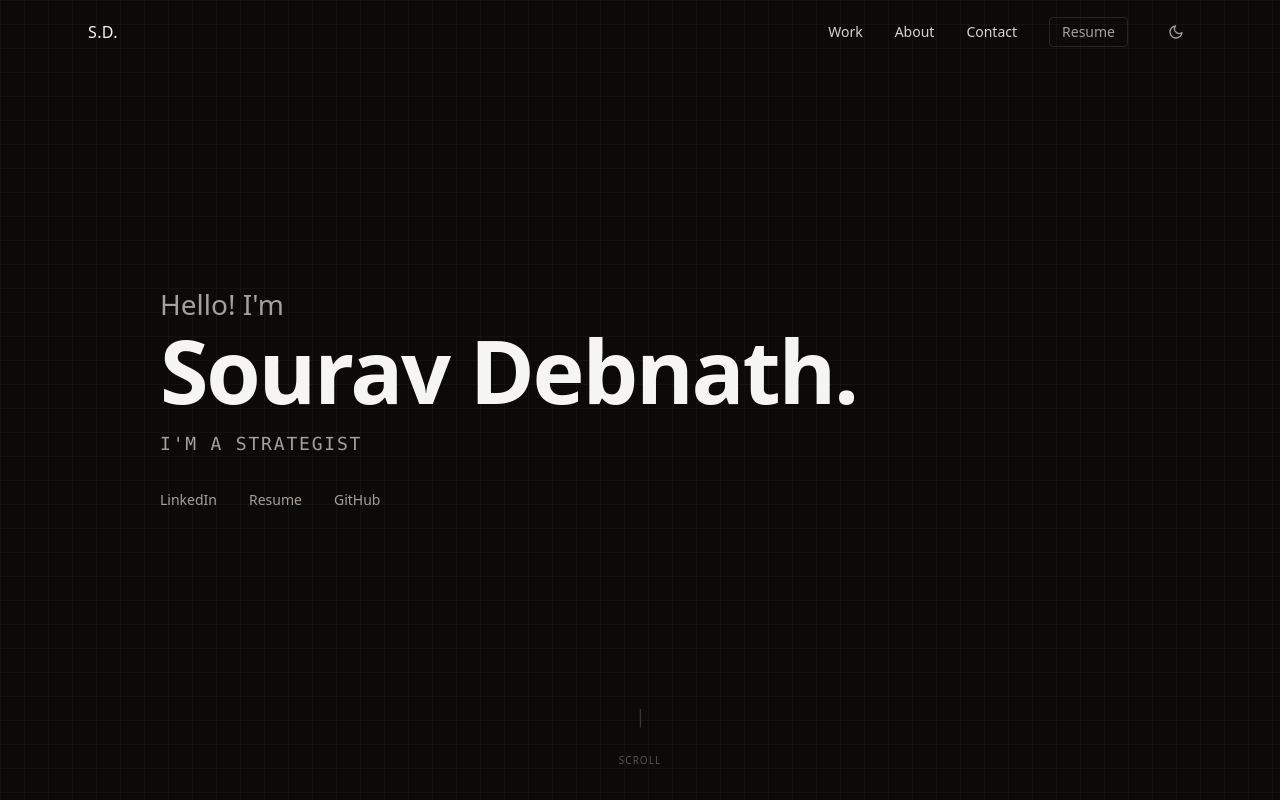
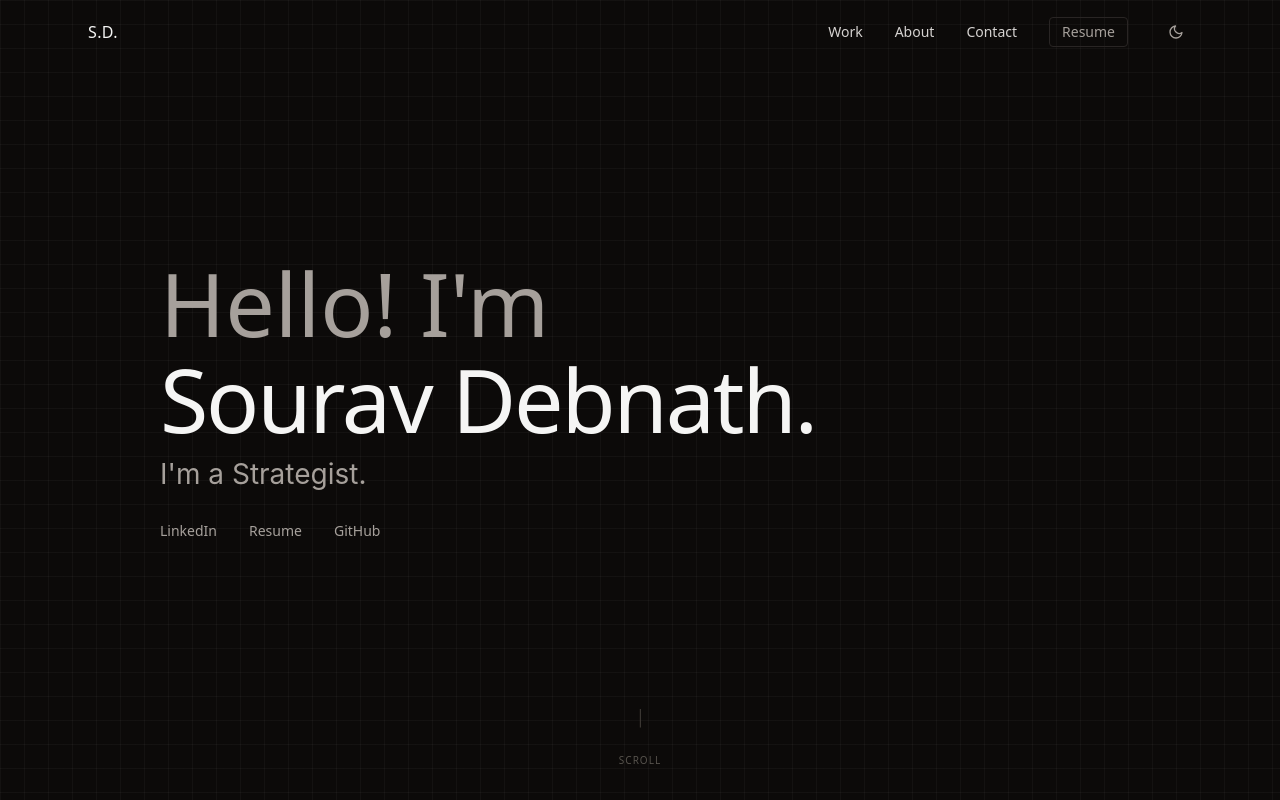
Before and after one commit to Sourav27/sourav27.github.io, a React (Vite) app: page / in a window 1280 px wide. Shown: the top 800 px of the page. Built offline with nearby package versions, Linux system fonts and the light colour scheme; a web font is replaced by a local one.

Commit message:
fix: hero — match Hello/name font size, both font-normal; typewriter Inter font, sentence case, fullstop, GenAI PM accent

```diff
--- a/src/components/Hero.tsx
+++ b/src/components/Hero.tsx
@@ -1,7 +1,7 @@
 import { useEffect, useState } from 'react';
 import { motion } from 'framer-motion';
 
-const ROLES = ['GENAI PM', 'BUILDER', 'STRATEGIST'];
+const ROLES = ['GenAI PM.', 'Builder.', 'Strategist.'];
 const TYPE_SPEED = 80;
 const DELETE_SPEED = 40;
 const PAUSE_MS = 1800;
@@ -48,7 +48,7 @@ export const Hero = () => {
 
         {/* Greeting */}
         <motion.p
-          className="text-[clamp(20px,2.5vw,28px)] font-light text-stone-400 leading-none mb-2"
+          className="text-[clamp(48px,8vw,88px)] font-normal text-stone-400 leading-none mb-2"
           initial={{ opacity: 0, y: 20 }}
           animate={{ opacity: 1, y: 0 }}
           transition={{ duration: 0.7, delay: 0.1, ease: 'easeOut' }}
@@ -58,7 +58,7 @@ export const Hero = () => {
 
         {/* Name */}
         <motion.h1
-          className="text-[clamp(48px,8vw,88px)] font-bold text-stone-100 leading-none tracking-tight mb-4"
+          className="text-[clamp(48px,8vw,88px)] font-normal text-stone-100 leading-none tracking-tight mb-4"
           initial={{ opacity: 0, y: 20 }}
           animate={{ opacity: 1, y: 0 }}
           transition={{ duration: 0.7, delay: 0.15, ease: 'easeOut' }}
@@ -68,12 +68,16 @@ export const Hero = () => {
 
         {/* Typewriter role line */}
         <motion.p
-          className="text-base md:text-lg font-mono uppercase tracking-widest text-stone-400 mb-8 flex items-center"
+          className="text-[clamp(20px,2.5vw,28px)] font-normal leading-none mb-8 flex items-center"
+          style={{ fontFamily: 'Inter, system-ui, sans-serif', letterSpacing: 'normal' }}
           initial={{ opacity: 0 }}
           animate={{ opacity: 1 }}
           transition={{ duration: 0.5, delay: 0.4 }}
         >
-          I'M A {roleText}
+          <span className="text-stone-400">I'm a&nbsp;</span>
+          <span className={roleText.startsWith('GenAI') ? 'text-stone-100' : 'text-stone-400'}>
+            {roleText}
+          </span>
           <span
             className="inline-block w-px h-[1.1em] bg-stone-400 ml-0.5 align-middle"
             style={{ animation: 'blink 1s step-end infinite' }}
```
